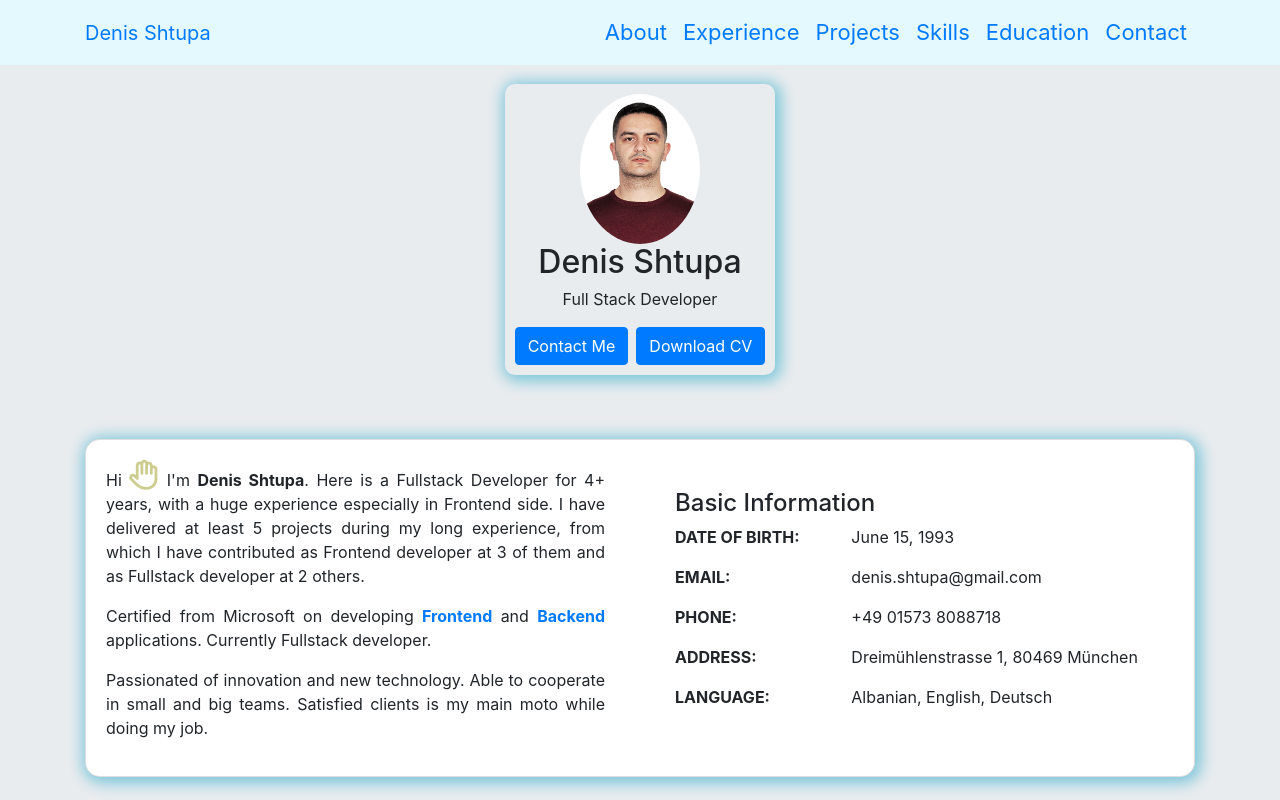
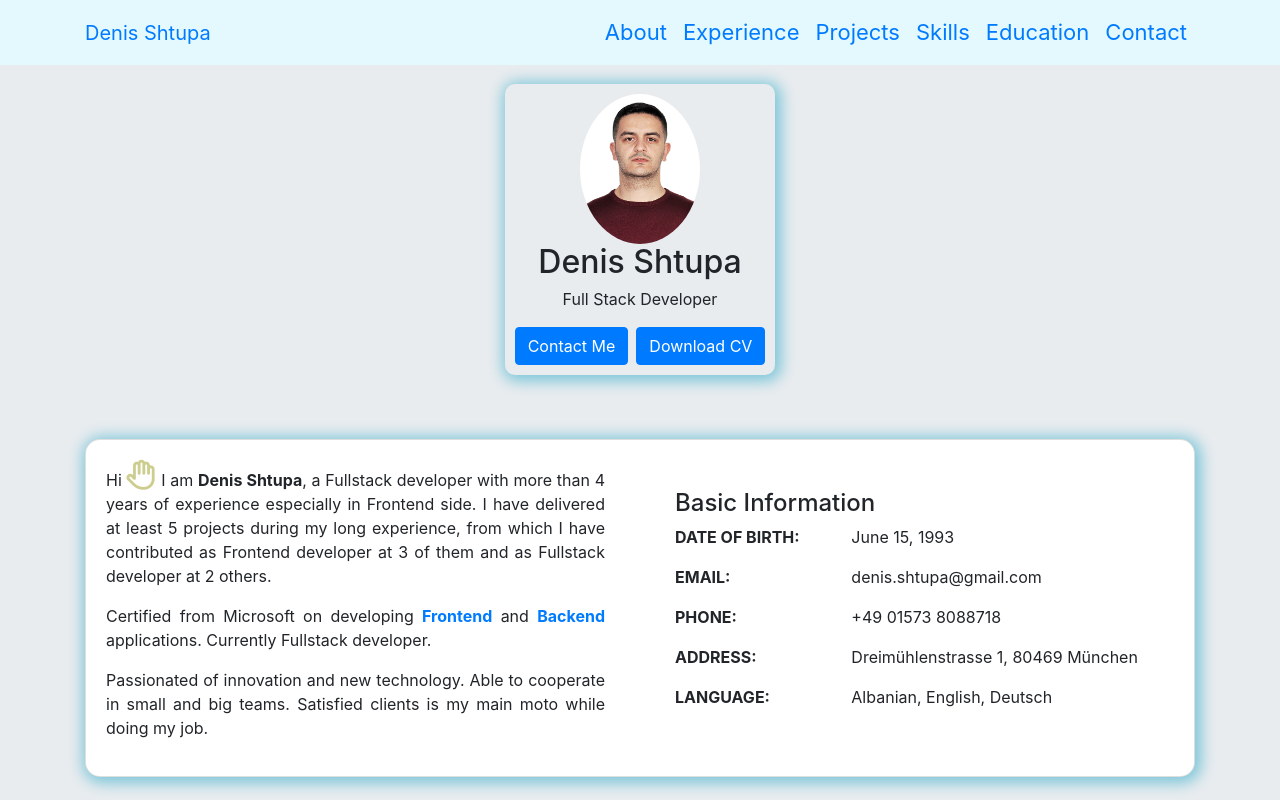
Before and after one commit to denisshtupa/Denis.Shtupa-Portofolio-Angular, an Angular app: page /#/ in a window 1280 px wide. Shown: the top 800 px of the page. Built offline with nearby package versions, Linux system fonts and the light colour scheme; some icons are missing.

Commit message:
about changes

```diff
--- a/src/app/my-profile/about/profile-about.component.html
+++ b/src/app/my-profile/about/profile-about.component.html
@@ -4,9 +4,11 @@
       <div class="row">
         <div class="col-lg-6 col-md-12">
           <div class="card-body" style="text-align: justify;">
-            <p>Hi <i class="fa fa-hand-paper-o" style="font-size:30px;color:rgba(150, 150, 20, 0.479)"></i> I'm
-              <strong>Denis Shtupa</strong>. Here is a Fullstack Developer for 4+ years, with a huge experience
-              especially in Frontend side. I have delivered at least 5 projects during my long experience, from which I have contributed as Frontend developer at 3 of them
+            <p>Hi <i class="fa fa-hand-paper-o" style="font-size:30px;color:rgba(150, 150, 20, 0.479)"></i> I am
+              <strong>Denis Shtupa</strong>, a Fullstack developer with more than 4 years of experience especially in
+              Frontend side.
+              I have delivered at least 5 projects during my long experience, from which I have contributed as Frontend
+              developer at 3 of them
               and as Fullstack developer at 2 others.</p>
             <p>Certified from Microsoft on developing <a target="_blank"
                 href="https://www.youracclaim.com/badges/75a38e7e-7d63-4c02-bc73-45a502b778f5/public_url"><strong>Frontend</strong></a>
@@ -14,7 +16,8 @@
                 href="https://www.youracclaim.com/badges/f9110669-f031-4216-8897-2a89625f7274/public_url"><strong>Backend</strong></a>
               applications. Currently Fullstack developer.</p>
             <p>
-              Passionated of innovation and new technology. Able to cooperate in small and big teams. Satisfied clients is my main moto while doing my job.
+              Passionated of innovation and new technology. Able to cooperate in small and big teams. Satisfied clients
+              is my main moto while doing my job.
             </p>
           </div>
         </div>
```
